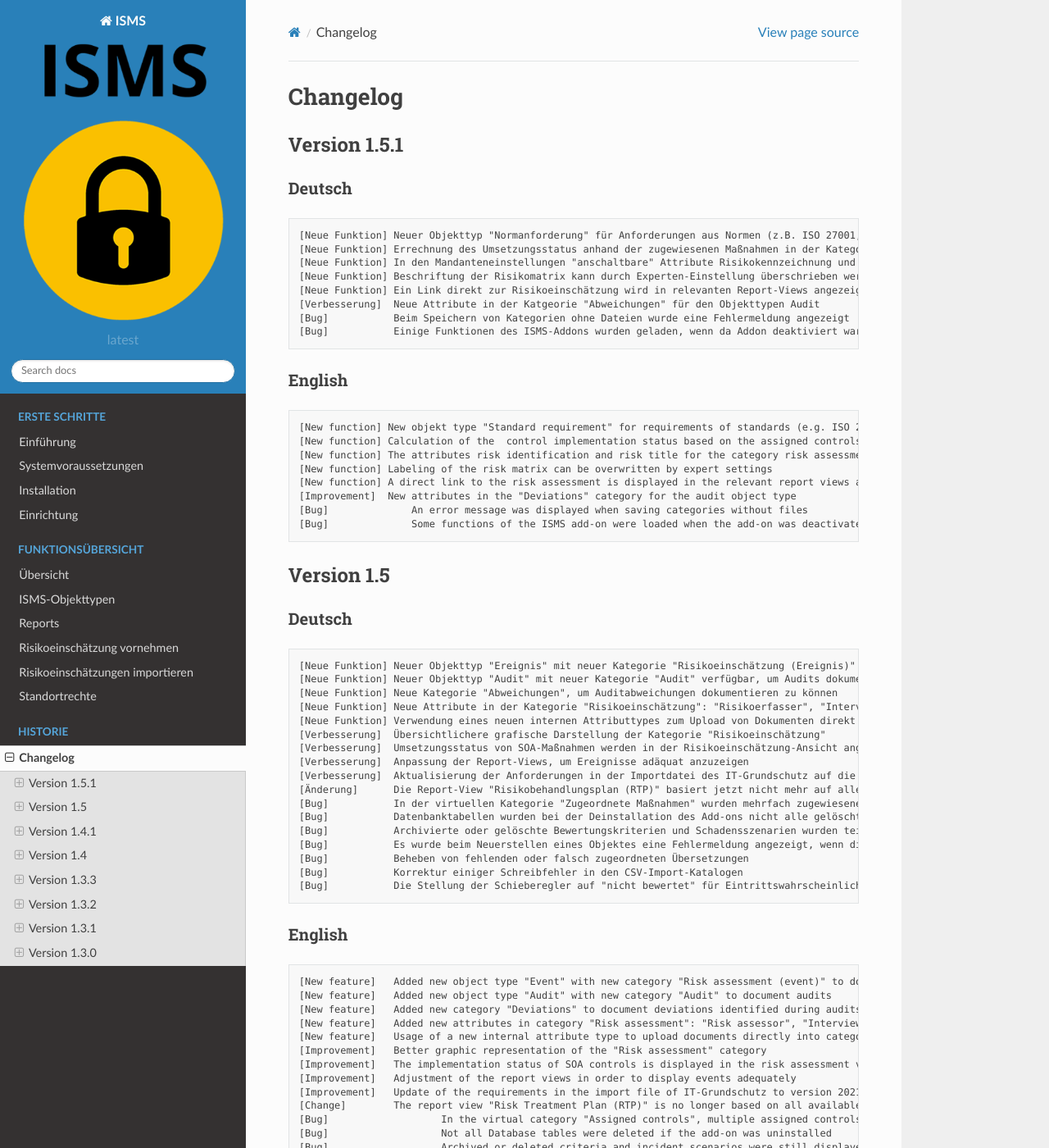
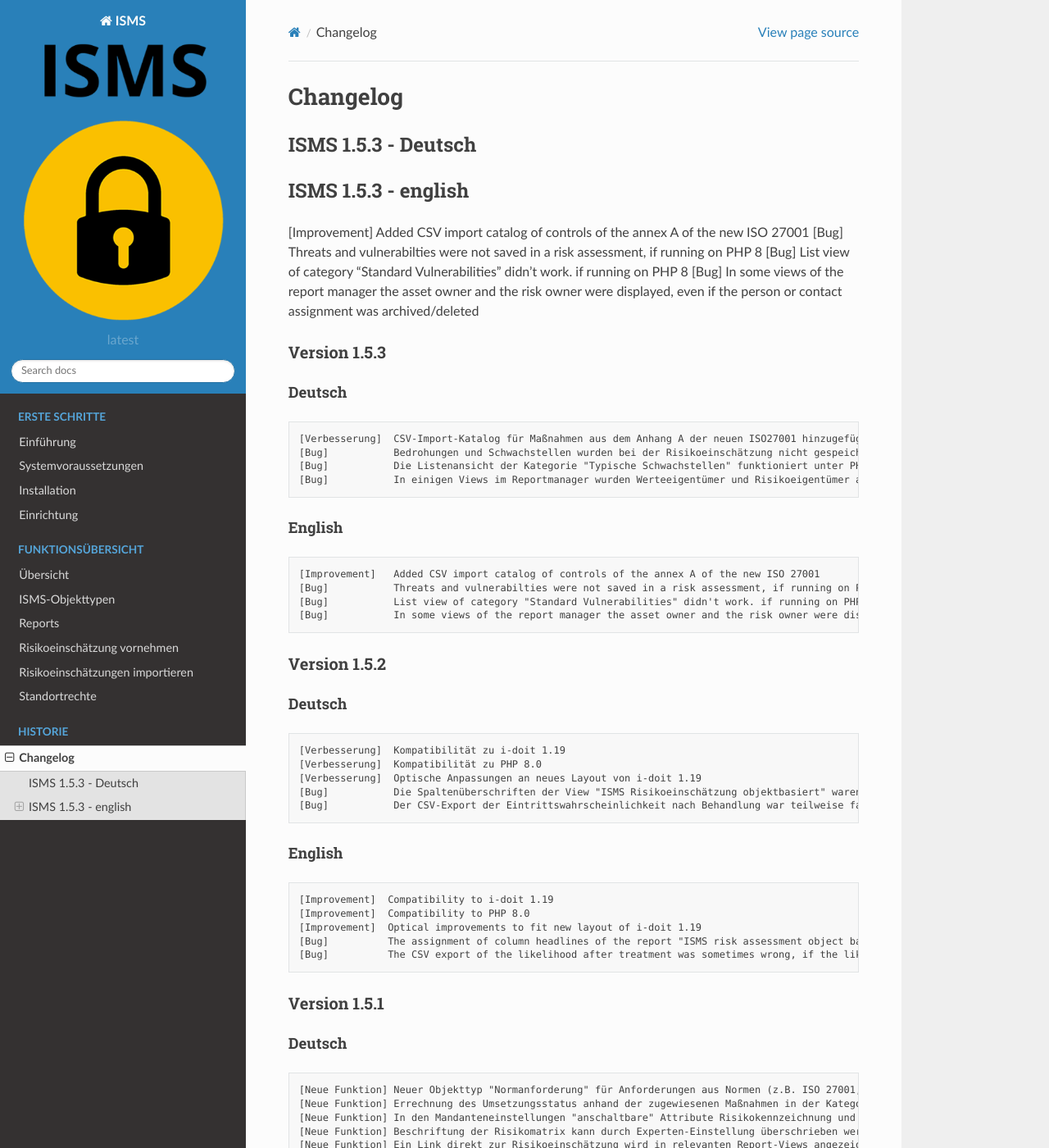
Before and after one commit to becon-de/isms.addon.docs, a Sphinx documentation site: the page built from doc/changelog.rst, in a window 1280 px wide and 1400 px high. Shown: the whole window at 82% size. Built offline with Sphinx 7.4.7 and the Read the Docs theme 2.0.0, drawn with Linux system fonts in a browser that asks for light colours.

Commit message:
[Documented] Update changelog

```diff
--- a/doc/changelog.rst
+++ b/doc/changelog.rst
@@ -1,6 +1,77 @@
 #########
 Changelog
 #########
+
+
+
+
+ISMS 1.5.3 - Deutsch
+--------------------------------------------------------------------------------
+
+ISMS 1.5.3 - english
+--------------------------------------------------------------------------------
+[Improvement]   Added CSV import catalog of controls of the annex A of the new ISO 27001
+[Bug]           Threats and vulnerabilties were not saved in a risk assessment, if running on PHP 8
+[Bug]           List view of category "Standard Vulnerabilities" didn't work. if running on PHP 8
+[Bug]           In some views of the report manager the asset owner and the risk owner were displayed, even if the person or contact assignment was archived/deleted
+
+
+
+
+
+*************
+Version 1.5.3
+*************
+
+Deutsch
+=======
+::
+
+[Verbesserung]  CSV-Import-Katalog für Maßnahmen aus dem Anhang A der neuen ISO27001 hinzugefügt
+[Bug]           Bedrohungen und Schwachstellen wurden bei der Risikoeinschätzung nicht gespeichert, wenn das System unter PHP 8 lief
+[Bug]           Die Listenansicht der Kategorie "Typische Schwachstellen" funktioniert unter PHP 8 nicht
+[Bug]           In einigen Views im Reportmanager wurden Werteeigentümer und Risikoeigentümer angezeigt, auch wenn die Person oder die Kontaktzuweisung archiviert/gelöscht waren
+
+
+
+English
+=======
+::
+
+[Improvement]   Added CSV import catalog of controls of the annex A of the new ISO 27001
+[Bug]           Threats and vulnerabilties were not saved in a risk assessment, if running on PHP 8
+[Bug]           List view of category "Standard Vulnerabilities" didn't work. if running on PHP 8
+[Bug]           In some views of the report manager the asset owner and the risk owner were displayed, even if the person or contact assignment was archived/deleted
+
+
+
+*************
+Version 1.5.2
+*************
+
+Deutsch
+=======
+::
+
+[Verbesserung]  Kompatibilität zu i-doit 1.19
+[Verbesserung]  Kompatibilität zu PHP 8.0
+[Verbesserung]  Optische Anpassungen an neues Layout von i-doit 1.19
+[Bug]           Die Spaltenüberschriften der View "ISMS Risikoeinschätzung objektbasiert" waren teilweise falsch zugeordnet
+[Bug]           Der CSV-Export der Eintrittswahrscheinlichkeit nach Behandlung war teilweise falsch, wenn auch die Eintrittswahrscheinlichkeit vor Behandlung enthalten war
+
+
+
+English
+=======
+::
+
+[Improvement]  Compatibility to i-doit 1.19
+[Improvement]  Compatibility to PHP 8.0
+[Improvement]  Optical improvements to fit new layout of i-doit 1.19
+[Bug]          The assignment of column headlines of the report "ISMS risk assessment object based" were partly wrong
+[Bug]          The CSV export of the likelihood after treatment was sometimes wrong, if the likelihood before treatment was included
+
+
 
 *************
 Version 1.5.1
```
